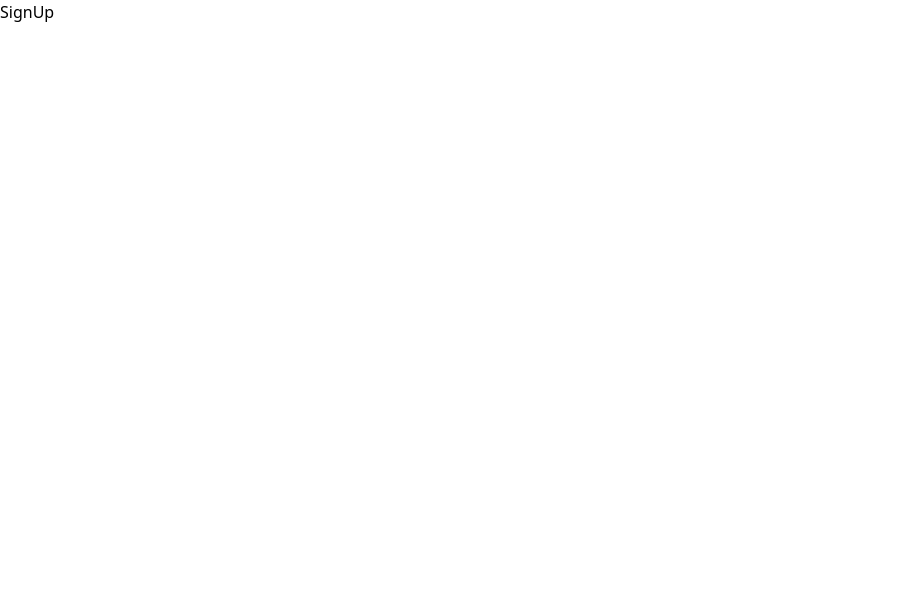
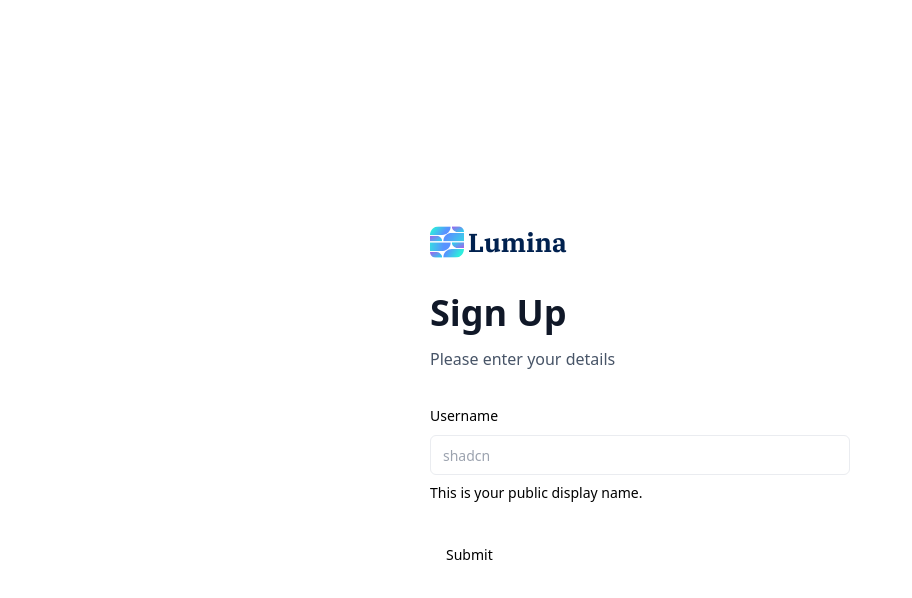
Before and after one commit to myplancash/lumina-banking-app, a Next.js app: page /sign-in in a window 1280 px wide. Shown: the top 598 px of the page, without its empty margins (0-912 px from the left). Built offline with nearby package versions, Linux system fonts and the light colour scheme.

Commit message:
Refactor sign-in and sign-up pages, and update dependencies in package.json

```diff
--- a/app/(auth)/sign-in/page.tsx
+++ b/app/(auth)/sign-in/page.tsx
@@ -1,9 +1,12 @@
+import AuthForm from '@/components/AuthForm'
 import React from 'react'
 
-const SignUp = () => {
+const SignIn = () => {
   return (
-    <div>SignUp</div>
+    <section className='flex-center size-full max-sm:px-6'>
+      <AuthForm type='Sign In' />
+    </section>
   )
 }
 
-export default SignUp
+export default SignIn
--- a/app/(auth)/sign-up/page.tsx
+++ b/app/(auth)/sign-up/page.tsx
@@ -1,9 +1,12 @@
+import AuthForm from '@/components/AuthForm'
 import React from 'react'
 
-const SignIn = () => {
+const SignUp = () => {
   return (
-    <div>Sign In</div>
+    <section className='flex-center size-full max-sm:px-6'>
+      <AuthForm type='Sign Up' />
+    </section>
   )
 }
 
-export default SignIn;
+export default SignUp
--- /dev/null
+++ b/components/AuthForm.tsx
@@ -0,0 +1,103 @@
+'use client'
+
+import Image from 'next/image'
+import Link from 'next/link'
+import { useState } from 'react'
+import { z } from "zod"
+import { zodResolver } from "@hookform/resolvers/zod"
+import { useForm } from "react-hook-form"
+import { Button } from "@/components/ui/button"
+import {
+  Form,
+  FormControl,
+  FormDescription,
+  FormField,
+  FormItem,
+  FormLabel,
+  FormMessage,
+} from "@/components/ui/form"
+import { Input } from "@/components/ui/input"
+
+const formSchema = z.object({
+  username: z.string().min(2, {
+    message: "Username must be at least 2 characters.",
+  }),
+})
+
+
+const AuthForm = ({type}: {type: string}) => {
+  const [user, setUser] = useState(null)
+
+  const form = useForm<z.infer<typeof formSchema>>({
+    resolver: zodResolver(formSchema),
+    defaultValues: {
+      username: "",
+    },
+  })
+
+  // 2. Define a submit handler.
+  function onSubmit(values: z.infer<typeof formSchema>) {
+    // Do something with the form values.
+    // ✅ This will be type-safe and validated.
+    console.log(values)
+  }
+
+
+  return (
+    <section className='auth-form'>
+      <header className='flex flex-col gap-5 md:gap-8'>
+        <Link  href="/" className="cursor-pointer flex items-center gap-1">
+          <Image
+            src="/icons/logo.svg"
+            width={34}
+            height={ 34}
+            alt="Lumina logo"
+          />
+          <h1 className="text-26 font-ibm-plex-serif font-bold text-black-1">Lumina</h1>
+        </Link>
+        <div className="flex flex-col gap-1 md:gap-3">
+          <h1 className='text-24 lg:text-36 font-semibold text-gray-900'>
+            {user ? 'Link Account' : type === 'sign-in' ? 'Sign In' : 'Sign Up'}
+          </h1>
+          <p className='text-16 font-normal text-gray-600 '>
+            {
+              user ? 'Link your account to get started' : 'Please enter your details'
+            }
+          </p>
+        </div>
+      </header>
+      {user ? (
+        <div className='flex flex-col gap-4'>
+          {/* <p>Plaid Link</p> */}
+        </div>
+      ) : (
+        <>
+          <Form {...form}>
+            <form onSubmit={form.handleSubmit(onSubmit)} className="space-y-8">
+              <FormField
+                control={form.control}
+                name="username"
+                render={({ field }) => (
+                  <FormItem>
+                    <FormLabel>Username</FormLabel>
+                    <FormControl>
+                      <Input placeholder="shadcn" {...field} />
+                    </FormControl>
+                    <FormDescription>
+                      This is your public display name.
+                    </FormDescription>
+                    <FormMessage />
+                  </FormItem>
+                )}
+              />
+              <Button type="submit">Submit</Button>
+            </form>
+          </Form>
+        </>
+      )
+      }
+    </section>
+  )
+}
+
+export default AuthForm
--- /dev/null
+++ b/components/ui/form.tsx
@@ -0,0 +1,176 @@
+import * as React from "react"
+import * as LabelPrimitive from "@radix-ui/react-label"
+import { Slot } from "@radix-ui/react-slot"
+import {
+  Controller,
+  ControllerProps,
+  FieldPath,
+  FieldValues,
+  FormProvider,
+  useFormContext,
+} from "react-hook-form"
+
+import { cn } from "@/lib/utils"
+import { Label } from "@/components/ui/label"
+
+const Form = FormProvider
+
+type FormFieldContextValue<
+  TFieldValues extends FieldValues = FieldValues,
+  TName extends FieldPath<TFieldValues> = FieldPath<TFieldValues>
+> = {
+  name: TName
+}
+
+const FormFieldContext = React.createContext<FormFieldContextValue>(
+  {} as FormFieldContextValue
+)
+
+const FormField = <
+  TFieldValues extends FieldValues = FieldValues,
+  TName extends FieldPath<TFieldValues> = FieldPath<TFieldValues>
+>({
+  ...props
+}: ControllerProps<TFieldValues, TName>) => {
+  return (
+    <FormFieldContext.Provider value={{ name: props.name }}>
+      <Controller {...props} />
+    </FormFieldContext.Provider>
+  )
+}
+
+const useFormField = () => {
+  const fieldContext = React.useContext(FormFieldContext)
+  const itemContext = React.useContext(FormItemContext)
+  const { getFieldState, formState } = useFormContext()
+
+  const fieldState = getFieldState(fieldContext.name, formState)
+
+  if (!fieldContext) {
+    throw new Error("useFormField should be used within <FormField>")
+  }
+
+  const { id } = itemContext
+
+  return {
+    id,
+    name: fieldContext.name,
+    formItemId: `${id}-form-item`,
+    formDescriptionId: `${id}-form-item-description`,
+    formMessageId: `${id}-form-item-message`,
+    ...fieldState,
+  }
+}
+
+type FormItemContextValue = {
+  id: string
+}
+
+const FormItemContext = React.createContext<FormItemContextValue>(
+  {} as FormItemContextValue
+)
+
+const FormItem = React.forwardRef<
+  HTMLDivElement,
+  React.HTMLAttributes<HTMLDivElement>
+>(({ className, ...props }, ref) => {
+  const id = React.useId()
+
+  return (
+    <FormItemContext.Provider value={{ id }}>
+      <div ref={ref} className={cn("space-y-2", className)} {...props} />
+    </FormItemContext.Provider>
+  )
+})
+FormItem.displayName = "FormItem"
+
+const FormLabel = React.forwardRef<
+  React.ElementRef<typeof LabelPrimitive.Root>,
+  React.ComponentPropsWithoutRef<typeof LabelPrimitive.Root>
+>(({ className, ...props }, ref) => {
+  const { error, formItemId } = useFormField()
+
+  return (
+    <Label
+      ref={ref}
+      className={cn(error && "text-destructive", className)}
+      htmlFor={formItemId}
+      {...props}
+    />
+  )
+})
+FormLabel.displayName = "FormLabel"
+
+const FormControl = React.forwardRef<
+  React.ElementRef<typeof Slot>,
+  React.ComponentPropsWithoutRef<typeof Slot>
+>(({ ...props }, ref) => {
+  const { error, formItemId, formDescriptionId, formMessageId } = useFormField()
+
+  return (
+    <Slot
+      ref={ref}
+      id={formItemId}
+      aria-describedby={
+        !error
+          ? `${formDescriptionId}`
+          : `${formDescriptionId} ${formMessageId}`
+      }
+      aria-invalid={!!error}
+      {...props}
+    />
+  )
+})
+FormControl.displayName = "FormControl"
+
+const FormDescription = React.forwardRef<
+  HTMLParagraphElement,
+  React.HTMLAttributes<HTMLParagraphElement>
+>(({ className, ...props }, ref) => {
+  const { formDescriptionId } = useFormField()
+
+  return (
+    <p
+      ref={ref}
+      id={formDescriptionId}
+      className={cn("text-sm text-muted-foreground", className)}
+      {...props}
+    />
+  )
+})
+FormDescription.displayName = "FormDescription"
+
+const FormMessage = React.forwardRef<
+  HTMLParagraphElement,
+  React.HTMLAttributes<HTMLParagraphElement>
+>(({ className, children, ...props }, ref) => {
+  const { error, formMessageId } = useFormField()
+  const body = error ? String(error?.message) : children
+
+  if (!body) {
+    return null
+  }
+
+  return (
+    <p
+      ref={ref}
+      id={formMessageId}
+      className={cn("text-sm font-medium text-destructive", className)}
+      {...props}
+    >
+      {body}
+    </p>
+  )
+})
+FormMessage.displayName = "FormMessage"
+
+export {
+  useFormField,
+  Form,
+  FormItem,
+  FormLabel,
+  FormControl,
+  FormDescription,
+  FormMessage,
+  FormField,
+}
--- /dev/null
+++ b/components/ui/input.tsx
@@ -0,0 +1,25 @@
+import * as React from "react"
+
+import { cn } from "@/lib/utils"
+
+export interface InputProps
+  extends React.InputHTMLAttributes<HTMLInputElement> {}
+
+const Input = React.forwardRef<HTMLInputElement, InputProps>(
+  ({ className, type, ...props }, ref) => {
+    return (
+      <input
+        type={type}
+        className={cn(
+          "flex h-10 w-full rounded-md border border-input bg-background px-3 py-2 text-sm ring-offset-background file:border-0 file:bg-transparent file:text-sm file:font-medium placeholder:text-muted-foreground focus-visible:outline-none focus-visible:ring-2 focus-visible:ring-ring focus-visible:ring-offset-2 disabled:cursor-not-allowed disabled:opacity-50",
+          className
+        )}
+        ref={ref}
+        {...props}
+      />
+    )
+  }
+)
+Input.displayName = "Input"
+
+export { Input }
--- /dev/null
+++ b/components/ui/label.tsx
@@ -0,0 +1,26 @@
+"use client"
+
+import * as React from "react"
+import * as LabelPrimitive from "@radix-ui/react-label"
+import { cva, type VariantProps } from "class-variance-authority"
+
+import { cn } from "@/lib/utils"
+
+const labelVariants = cva(
+  "text-sm font-medium leading-none peer-disabled:cursor-not-allowed peer-disabled:opacity-70"
+)
+
+const Label = React.forwardRef<
+  React.ElementRef<typeof LabelPrimitive.Root>,
+  React.ComponentPropsWithoutRef<typeof LabelPrimitive.Root> &
+    VariantProps<typeof labelVariants>
+>(({ className, ...props }, ref) => (
+  <LabelPrimitive.Root
+    ref={ref}
+    className={cn(labelVariants(), className)}
+    {...props}
+  />
+))
+Label.displayName = LabelPrimitive.Root.displayName
+
+export { Label }
--- a/package.json
+++ b/package.json
@@ -9,7 +9,9 @@
     "lint": "next lint"
   },
   "dependencies": {
+    "@hookform/resolvers": "^3.3.4",
     "@radix-ui/react-dialog": "^1.0.5",
+    "@radix-ui/react-label": "^2.0.2",
     "@radix-ui/react-slot": "^1.0.2",
     "chart.js": "^4.4.2",
     "class-variance-authority": "^0.7.0",
@@ -21,8 +23,10 @@
     "react-chartjs-2": "^5.2.0",
     "react-countup": "^6.5.3",
     "react-dom": "^18",
+    "react-hook-form": "^7.51.4",
     "tailwind-merge": "^2.3.0",
-    "tailwindcss-animate": "^1.0.7"
+    "tailwindcss-animate": "^1.0.7",
+    "zod": "^3.23.6"
   },
   "devDependencies": {
     "@types/node": "^20",
```
Also changed, not shown: components/MobileNav.tsx (indentation only), public/icons/gradient-mesh.svg, 1 other file (tests, documents, lock files or other folders).
